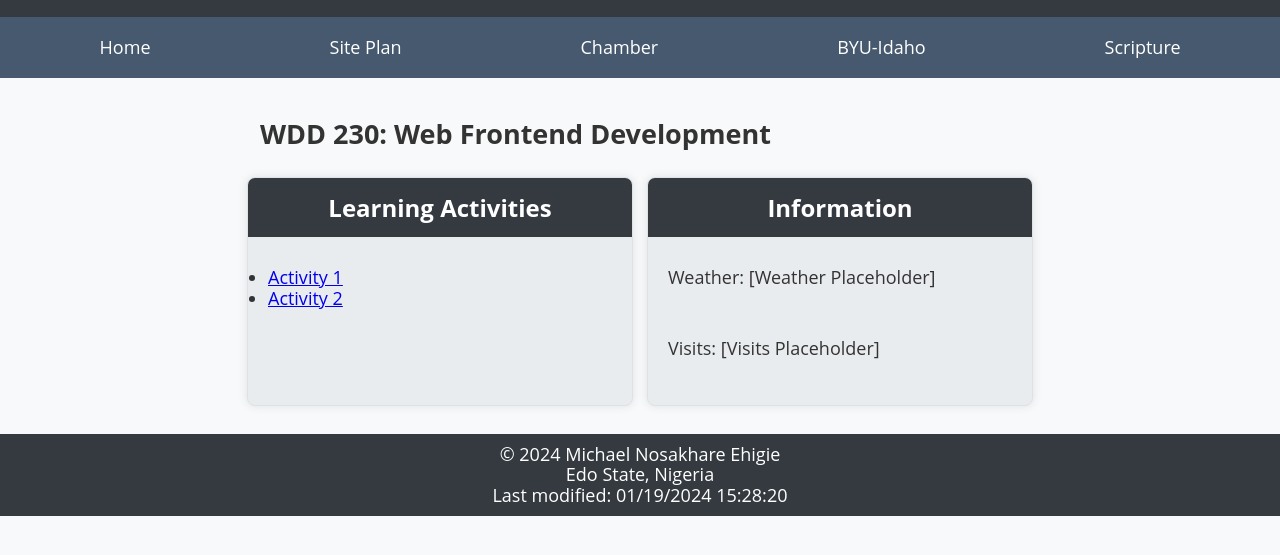
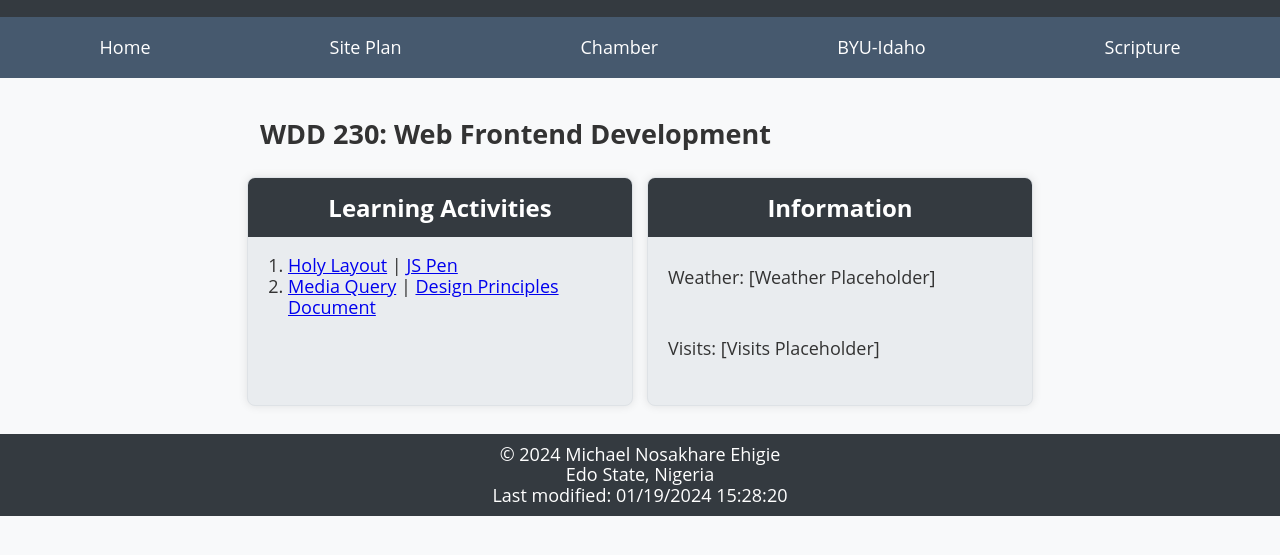
Before and after one commit to mcqlein-pro/wdd230, a plain HTML site: page index.html in a window 1280 px wide. Shown: the part 223-778 px from the top of the page. Drawn offline with Linux system fonts and the light colour scheme.

Commit message:
Learning activities Updated

```diff
--- a/index.html
+++ b/index.html
@@ -57,12 +57,21 @@
       <h2>WDD 230: Web Frontend Development</h2>
       <section class="card">
         <h3>Learning Activities</h3>
-        <ul>
+        <ol>
           <!-- Populate with learning activities -->
-          <li><a href="#">Activity 1</a></li>
-          <li><a href="lesson02/design.html" target="_blank">Activity 2</a></li>
+          <li>
+            <a href="lesson01/holygrail.html">Holy Layout</a> |
+            <a href="https://codepen.io/joy935/pen/JjzKpZK">JS Pen</a>
+          </li>
+          <li>
+            <a href="lesson02/media-query.html" target="_blank">Media Query</a>
+            |
+            <a href="lesson02/design-principles.html" target="_blank"
+              >Design Principles Document</a
+            >
+          </li>
           <!-- Add more items as needed -->
-        </ul>
+        </ol>
       </section>
       <section class="card">
         <h3>Information</h3>
--- a/styles/larger.css
+++ b/styles/larger.css
@@ -1,4 +1,4 @@
-/* larger.css */
+
 @media screen and (min-width: 600px) {
   /* Adjust body font size for larger views */
   body {
```
Also changed, not shown: lesson02/design-principles.html (added).
